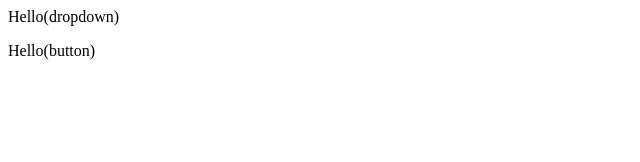
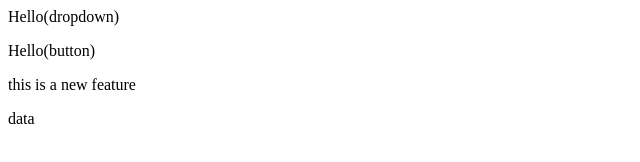
Before and after one commit to Ayushv371/Learning-Git, a plain HTML site: page index.html in a window 1280 px wide. Shown: the whole page, without its empty margins (0-640 px from the left). Drawn offline with Linux system fonts and the light colour scheme.

Commit message:
new branch

```diff
--- a/index.html
+++ b/index.html
@@ -1,2 +1,4 @@
 <p>Hello(dropdown)</p>
 <p>Hello(button)</p>
+<p>this is a new feature</p>
+<p>data</p>
```
